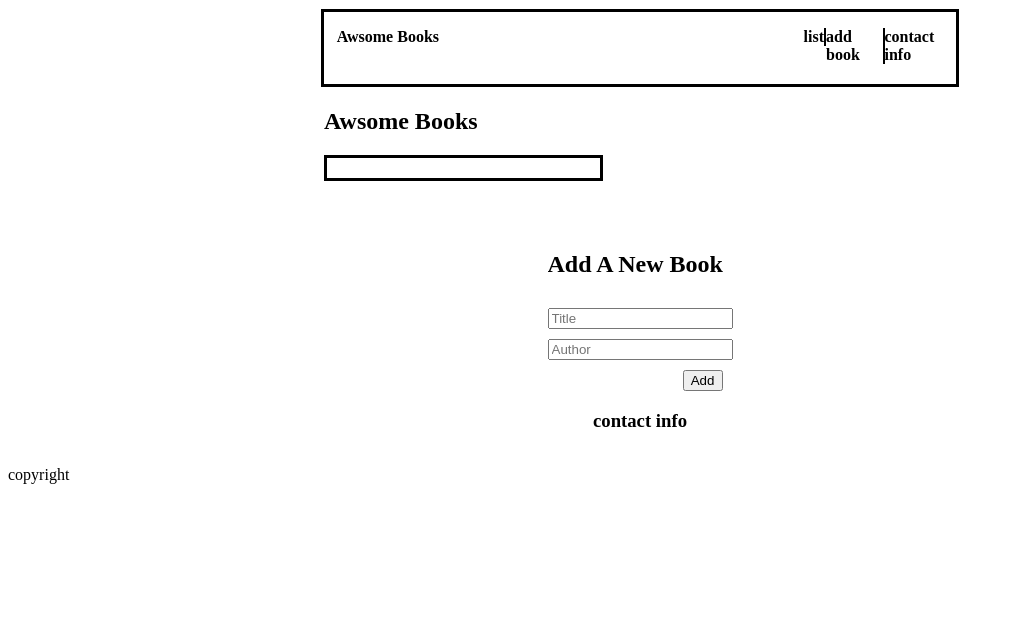
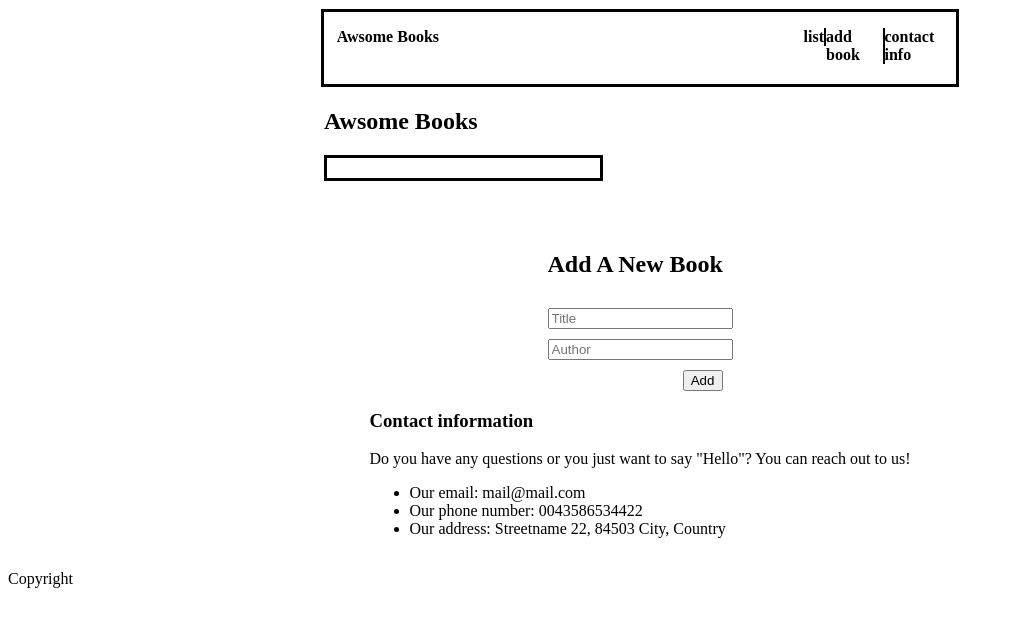
Before and after one commit to fithamlak/Awesome-books, a website: page index.html in a window 1280 px wide. Shown: the whole page, without its empty margins (0-1014 px from the left). Drawn offline with Linux system fonts and the light colour scheme.

Commit message:
add content to HTML and styling in the CSS

```diff
--- a/index.html
+++ b/index.html
@@ -34,12 +34,21 @@
                 <input type="text" id="author" name="author" placeholder="Author" required />
                 <button class="btn" id="add">Add</button>
             </section>
-        <section class="contact_info hide">
-            <h3>contact info</h3>
+            <section class="contact_info">
+                <h3>Contact information</h3>
+                <p>Do you have any questions or you just want to say "Hello"? You can reach out to us!</p>
+                <ul>
+                    <li>Our email: mail@mail.com</li>
+                    <li>Our phone number: 0043586534422</li>
+                    <li>Our address: Streetname 22, 84503 City, Country</li>
+
+                </ul>
             </section>
         </main>
-   <footer>
-    <p>copyright</p>
+        <footer class="footer">
+            <div class="footer-container">
+                <p class="footer-content">Copyright</p>
+            </div>
         </footer>
         <script src="./index.js"></script>
 </body>
```
Lines whose indentation alone changed are shown as unchanged.
